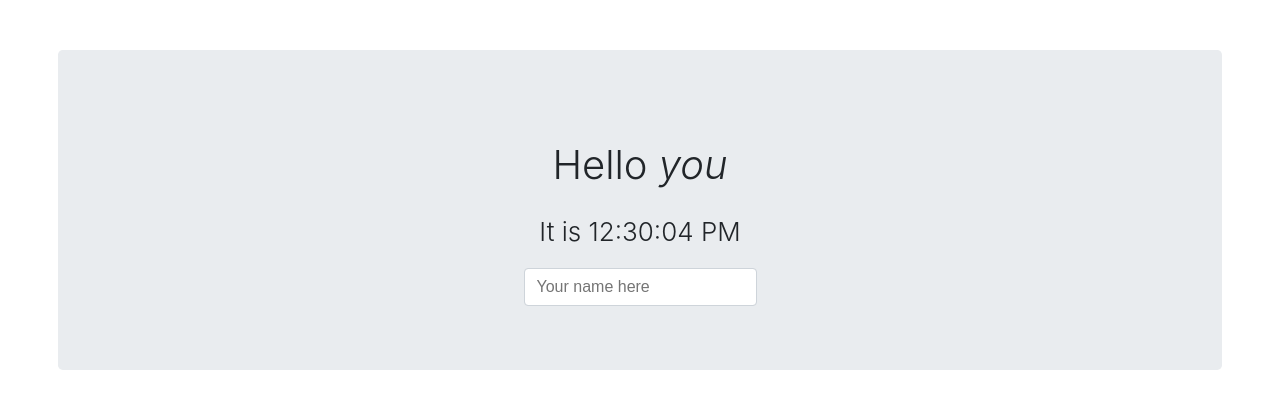
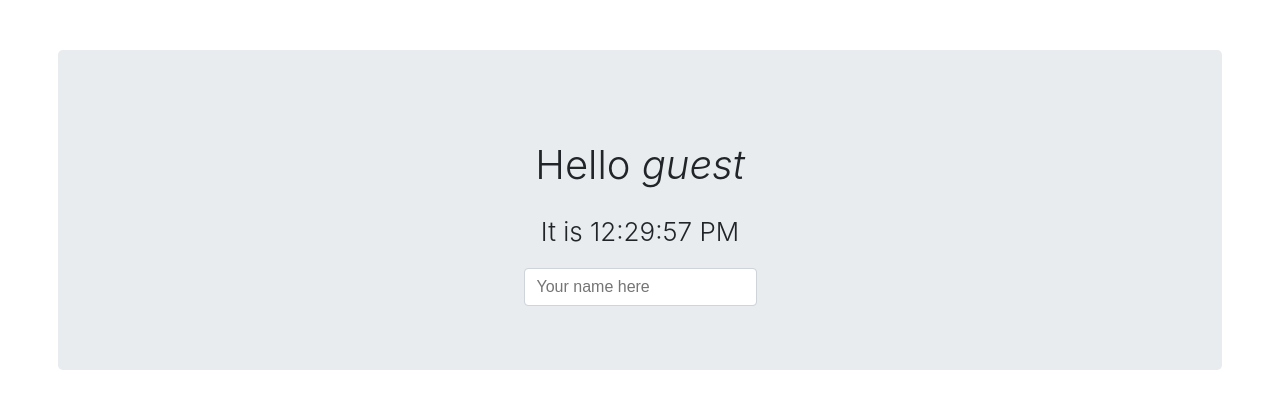
Before and after one commit to Xisabla/Korbots, a React app: page / in a window 1280 px wide. Shown: the top 408 px of the page. Built offline with nearby package versions, Linux system fonts and the light colour scheme.

Commit message:
Basic implementation of Redux to use global data

```diff
--- a/package.json
+++ b/package.json
@@ -4,7 +4,9 @@
   "dependencies": {
     "express": "^4.17.1",
     "react": "^16.13.1",
-    "react-dom": "^16.13.1"
+    "react-dom": "^16.13.1",
+    "react-redux": "^7.2.0",
+    "redux": "^4.0.5"
   },
   "scripts": {
     "start": "npm run serve",
@@ -31,6 +33,7 @@
     "eslint-plugin-prettier": "^3.1.3",
     "eslint-plugin-react": "^7.20.0",
     "prettier": "^2.0.5",
+    "redux-devtools": "^3.5.0",
     "rimraf": "^3.0.2",
     "sass": "^1.26.5",
     "sass-loader": "^8.0.2",
--- /dev/null
+++ b/src/actions/date.js
@@ -0,0 +1,14 @@
+// Actions
+export const DATE_SET = 'DATE_SET'
+export const DATE_UPDATE = 'DATE_UPDATE'
+
+// Action builders
+export function dateSet(date) {
+    if (!(date instanceof Date)) date = new Date(date)
+
+    return { type: DATE_SET, date }
+}
+
+export function dateUpdate() {
+    return { type: DATE_UPDATE }
+}
--- /dev/null
+++ b/src/actions/index.js
@@ -0,0 +1,9 @@
+// Actions
+export { DATE_SET, DATE_UPDATE } from './date'
+export { LOCALE_SET } from './locale'
+export { USER_SET } from './user'
+
+// Action builders
+export { dateSet, dateUpdate } from './date'
+export { localeSet } from './locale'
+export { userSet } from './user'
--- /dev/null
+++ b/src/actions/locale.js
@@ -0,0 +1,7 @@
+// Actions
+export const LOCALE_SET = 'LOCALE_SET'
+
+// Action builders
+export function localeSet(locale) {
+    return { type: LOCALE_SET, locale }
+}
--- /dev/null
+++ b/src/actions/user.js
@@ -0,0 +1,7 @@
+// Action
+export const USER_SET = 'USER_SET'
+
+// Action builders
+export function userSet(username) {
+    return { type: USER_SET, username }
+}
--- a/src/components/App.js
+++ b/src/components/App.js
@@ -1,12 +1,19 @@
 import React, { Component } from 'react'
+import { connect } from 'react-redux'
+import { userSet } from '../actions'
 import './App.scss'
+
+function mapState(state) {
+    return state
+}
+
+const mapDispatch = {
+    userSet
+}
 
 class App extends Component {
     constructor(props) {
         super(props)
-
-        // Init state
-        this.state = { name: 'you' }
 
         // Bind handlers
         this.handleChange = this.handleChange.bind(this)
@@ -18,16 +25,20 @@ class App extends Component {
         // Default value if empty
         if (!name || /^\s*$ /.test(name)) name = 'you'
 
-        this.setState({ name })
+        // Update the username and dispatch
+        this.props.userSet(name)
     }
 
     render() {
+        // Get data from the props (global store) instead of the internal state
+        const { date, locale, user } = this.props
+
         return (
             <div className="App">
                 <h1>
-                    Hello <i>{this.state.name}</i>
+                    Hello <i>{user.username}</i>
                 </h1>
-                <h2>It is {new Date().toLocaleTimeString()}</h2>
+                <h2>It is {date.toLocaleTimeString(locale)}</h2>
                 <input
                     type="text"
                     placeholder="Your name here"
@@ -37,4 +48,4 @@ class App extends Component {
     }
 }
 
-export default App
+export default connect(mapState, mapDispatch)(App)
--- a/src/index.js
+++ b/src/index.js
@@ -1,8 +1,23 @@
 import React from 'react'
 import ReactDOM from 'react-dom'
+import { Provider } from 'react-redux'
+import { createStore } from 'redux'
+import reducer from './reducers'
 import App from './components/App'
+import { dateUpdate } from './actions'
 
-// Simply update the App each seconds
+// Create a global store for our date
+const store = createStore(reducer)
+
+// Render the App with the store provided
+ReactDOM.render(
+    <Provider store={store}>
+        <App />
+    </Provider>,
+    document.getElementById('root')
+)
+
+// Update the time/date each seconds in the store
 setInterval(() => {
-    ReactDOM.render(<App />, document.getElementById('root'))
-}, 1000)
+    store.dispatch(dateUpdate())
+}, 10000)
--- /dev/null
+++ b/src/reducers/date.js
@@ -0,0 +1,8 @@
+import { DATE_SET, DATE_UPDATE } from '../actions'
+
+export function date(state = new Date(), action) {
+    if (action.type == DATE_SET) return action.date
+    if (action.type == DATE_UPDATE) return new Date()
+
+    return state
+}
--- /dev/null
+++ b/src/reducers/index.js
@@ -0,0 +1,7 @@
+import { combineReducers } from 'redux'
+
+import { date } from './date'
+import { locale } from './locale'
+import { user } from './user'
+
+export default combineReducers({ date, locale, user })
--- /dev/null
+++ b/src/reducers/locale.js
@@ -0,0 +1,7 @@
+import { LOCALE_SET } from '../actions'
+
+export function locale(state = 'en-US', action) {
+    if (action.type == LOCALE_SET) return action.locale
+
+    return state
+}
--- /dev/null
+++ b/src/reducers/user.js
@@ -0,0 +1,7 @@
+import { USER_SET } from '../actions'
+
+export function user(state = { username: 'guest' }, action) {
+    if (action.type == USER_SET) return { username: action.username }
+
+    return state
+}
```
Also changed, not shown: 1 other file (tests, documents, lock files or other folders).
